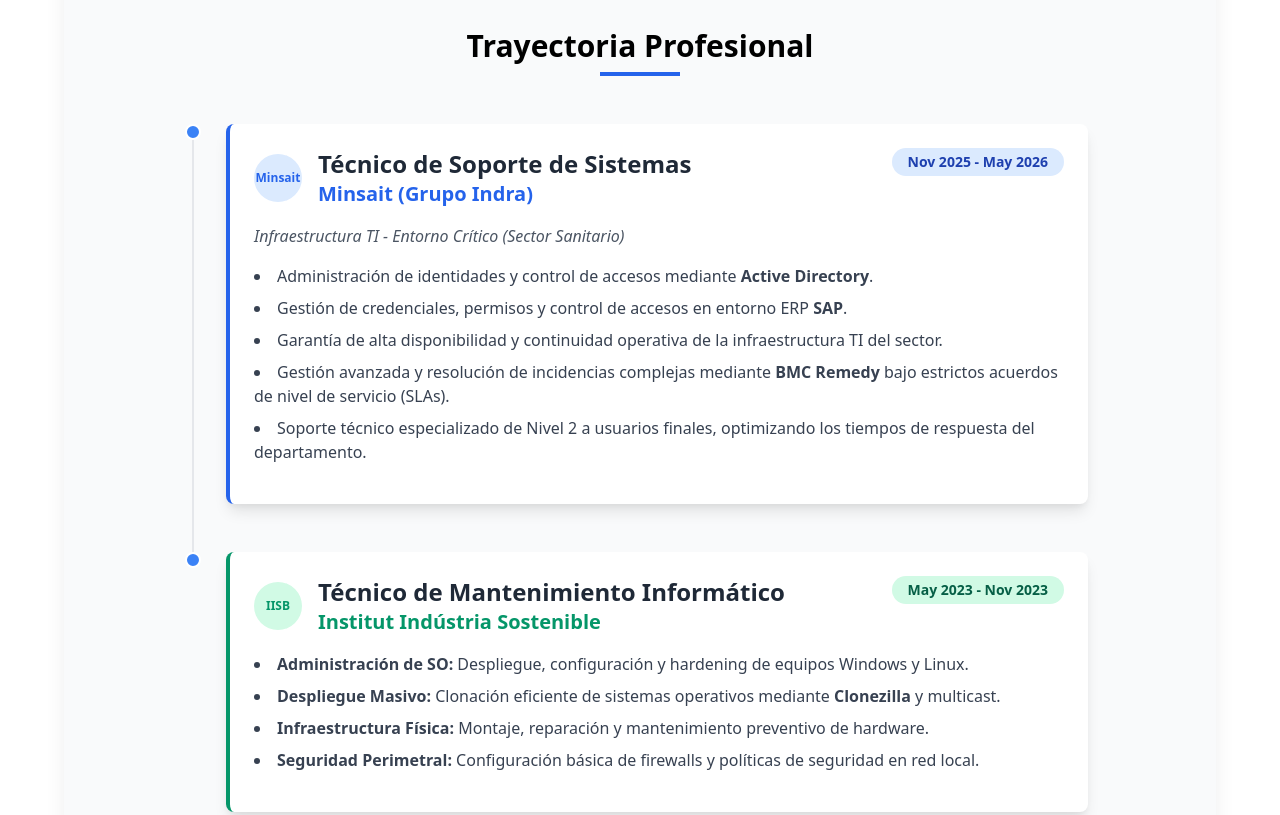
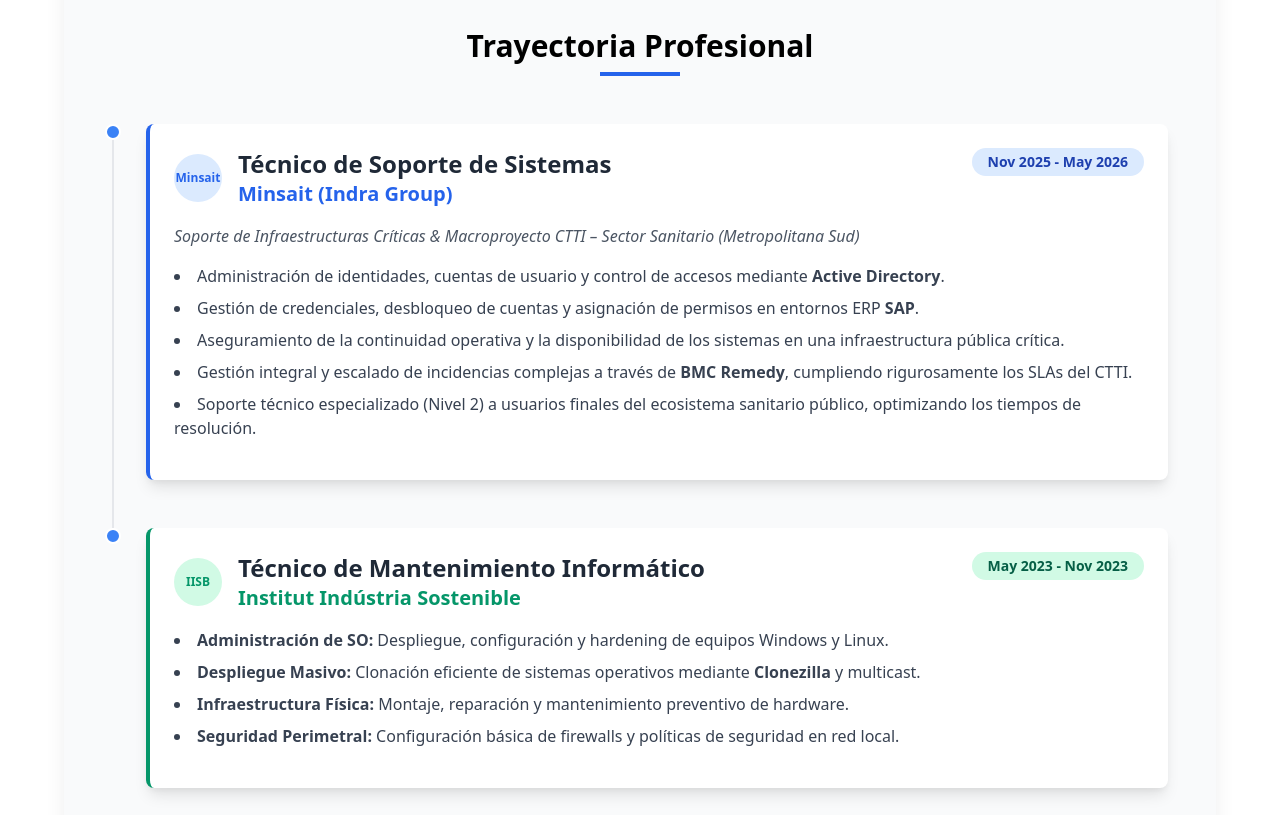
Before and after one commit to atrumin16/portfolio, a plain HTML site: page index.html in a window 1280 px wide. Shown: the part 900-1715 px from the top of the page. Drawn offline with nearby package versions, Linux system fonts and the light colour scheme.

Commit message:
Update index.html

```diff
--- a/index.html
+++ b/index.html
@@ -195,8 +195,6 @@
             <span class="mb-2">Trayectoria Profesional</span>
             <span class="bg-blue-600 w-20 h-1"></span>
         </h2>
-
-        <div class="max-w-4xl mx-auto">
             <!-- Minsait -->
             <div class="timeline-item pb-12">
                 <div class="bg-white p-6 rounded-lg shadow-lg hover:shadow-xl transition duration-300 border-l-4 border-blue-600">
@@ -205,20 +203,20 @@
                             <div class="w-12 h-12 bg-blue-100 rounded-full flex items-center justify-center mr-4 text-blue-600 font-bold text-xs">Minsait</div>
                             <div>
                                 <h3 class="text-2xl font-bold text-gray-800">Técnico de Soporte de Sistemas</h3>
-                                <p class="text-xl text-blue-600 font-semibold">Minsait (Grupo Indra)</p>
+                                <p class="text-xl text-blue-600 font-semibold">Minsait (Indra Group)</p>
                             </div>
                         </div>
                         <span class="mt-2 md:mt-0 bg-blue-100 text-blue-800 px-4 py-1 rounded-full text-sm font-bold self-start">Nov 2025 - May 2026</span>
                     </div>
 
-                    <p class="text-gray-600 mb-4 italic">Infraestructura TI - Entorno Crítico (Sector Sanitario)</p>
+                    <p class="text-gray-600 mb-4 italic">Soporte de Infraestructuras Críticas & Macroproyecto CTTI – Sector Sanitario (Metropolitana Sud)</p>
 
                     <ul class="list-disc list-inside text-gray-700 space-y-2 mb-4">
-                        <li>Administración de identidades y control de accesos mediante <strong>Active Directory</strong>.</li>
-                        <li>Gestión de credenciales, permisos y control de accesos en entorno ERP <strong>SAP</strong>.</li>
-                        <li>Garantía de alta disponibilidad y continuidad operativa de la infraestructura TI del sector.</li>
-                        <li>Gestión avanzada y resolución de incidencias complejas mediante <strong>BMC Remedy</strong> bajo estrictos acuerdos de nivel de servicio (SLAs).</li>
-                        <li>Soporte técnico especializado de Nivel 2 a usuarios finales, optimizando los tiempos de respuesta del departamento.</li>
+                        <li>Administración de identidades, cuentas de usuario y control de accesos mediante <strong>Active Directory</strong>.</li>
+                        <li>Gestión de credenciales, desbloqueo de cuentas y asignación de permisos en entornos ERP <strong>SAP</strong>.</li>
+                        <li>Aseguramiento de la continuidad operativa y la disponibilidad de los sistemas en una infraestructura pública crítica.</li>
+                        <li>Gestión integral y escalado de incidencias complejas a través de <strong>BMC Remedy</strong>, cumpliendo rigurosamente los SLAs del CTTI.</li>
+                        <li>Soporte técnico especializado (Nivel 2) a usuarios finales del ecosistema sanitario público, optimizando los tiempos de resolución.</li>
                     </ul>
                 </div>
             </div>
```
